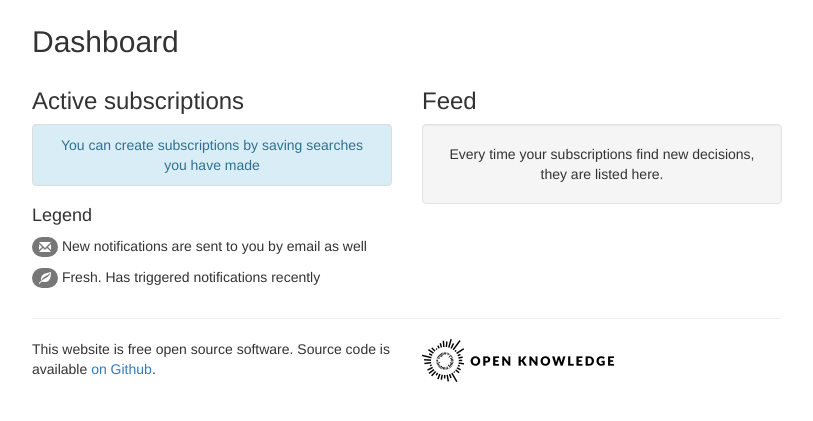
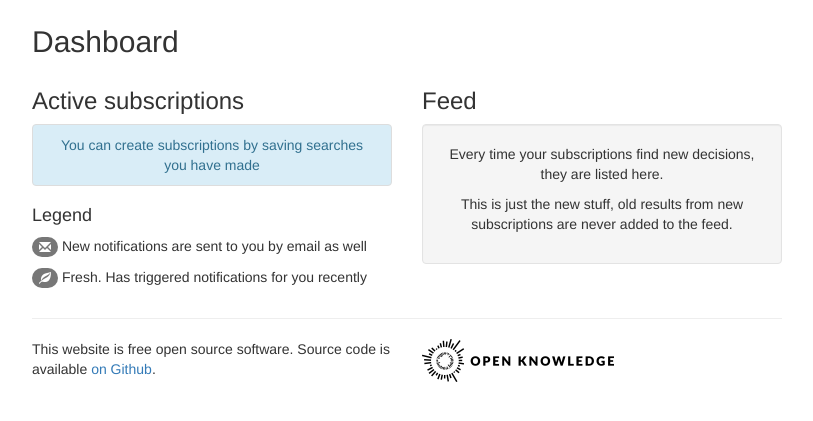
Before and after one commit to okffi/decisions, a Django app: page /subscriptions/ in a window 1280 px wide. Shown: the part 186-607 px from the top of the page, without its empty margins (233-1046 px from the left). Run offline with Django 3.2, Linux system fonts and the light colour scheme; the visitor is signed in with stand-in values (Sample User, id 1); data that the repository does not hold is empty; parts of the project's set-up code (start-up, migrations or seed data) failed here and were passed over; some libraries are stand-ins or nearby versions.

Commit message:
finalize the finalizing

```diff
--- a/decisions/subscriptions/forms.py
+++ b/decisions/subscriptions/forms.py
@@ -104,7 +104,7 @@ class SubscriptionForm(forms.Form):
             })
     )
     send_mail = forms.BooleanField(
-        label=_('Send email'),
+        label=_('Sends email'),
         help_text=_('If checked, notifications about new search results are also sent by email. Otherwise they will just show up in your feed.'),
         required=False
     )
--- a/decisions/subscriptions/models.py
+++ b/decisions/subscriptions/models.py
@@ -40,9 +40,10 @@ class SubscriptionUser(models.Model):
     def __unicode__(self):
         return u"%s: %s" % (self.user, self.subscription)
 
-    def is_fresh(self):
+    def is_fresh(self, for_user):
         return self.subscription.subscriptionhit_set.filter(
-            created__gt=now()-timedelta(days=3)
+            created__gt=now()-timedelta(days=3),
+            notified_users=for_user
         ).count()
 
     class Meta:
@@ -76,6 +77,7 @@ class Subscription(models.Model):
 
 class SubscriptionHit(models.Model):
     subscriptions = models.ManyToManyField(Subscription)
+    notified_users = models.ManyToManyField('auth.User')
     created = models.DateTimeField(default=now)
     subject = models.CharField(max_length=300)
     link = models.CharField(max_length=300)
--- a/decisions/subscriptions/templates/subscriptions/dashboard.html
+++ b/decisions/subscriptions/templates/subscriptions/dashboard.html
@@ -21,9 +21,10 @@
 	    </span>
 	    {% endif %}
 
-	    {% if s.is_fresh %}
+	    {% if s.fresh_for_user %}
 	    <span class="badge">
 	      <i class="glyphicon glyphicon-leaf"></i>
+	      {% if s.fresh_for_user > 1 %}{{ s.fresh_for_user }}{% endif %}
 	    </span>
 	    {% endif %}
 
@@ -50,7 +51,7 @@
 	    <span class="badge">
 	      <i class="glyphicon glyphicon-leaf"></i>
 	    </span>
-	    {% trans "Fresh. Has triggered notifications recently" %}
+	    {% trans "Fresh. Has triggered notifications for you recently" %}
 	  </p>
 	</div>
 	{% if inactive_subscriptions %}
@@ -83,7 +84,8 @@
 	</ol>
 	{% else %}
 	<div class="well text-center">
-	  {% blocktrans %}Every time your subscriptions find new decisions, they are listed here.{% endblocktrans %}
+	  <p>{% blocktrans %}Every time your subscriptions find new decisions, they are listed here.{% endblocktrans %}</p>
+	  <p>{% blocktrans %}This is just the new stuff, old results from new subscriptions are never added to the feed.{% endblocktrans %}</p>
 	</div>
 	{% endif %}
       </div>
--- a/decisions/subscriptions/views.py
+++ b/decisions/subscriptions/views.py
@@ -38,9 +38,7 @@ def dashboard(request):
     inactive_subscriptions = all_subscriptions.filter(active=False)
     hits = (
         SubscriptionHit.objects
-        .filter(
-            subscriptions__subscribed_users=request.user,
-        )
+        .filter(notified_users=request.user)
         .order_by('-created')
         [:30]
     )
@@ -57,6 +55,9 @@ def dashboard(request):
         ]
         terms = set(hit_terms).intersection(user_terms)
         hit.user_search_terms = terms
+
+    for subscription in subscriptions:
+        subscription.fresh_for_user = subscription.is_fresh(request.user)
 
     return render(
         request,
```
Also changed, not shown: decisions/subscriptions/process.py (+13 -6 lines), decisions/locale/fi/LC_MESSAGES/django.po, 1 other file.
